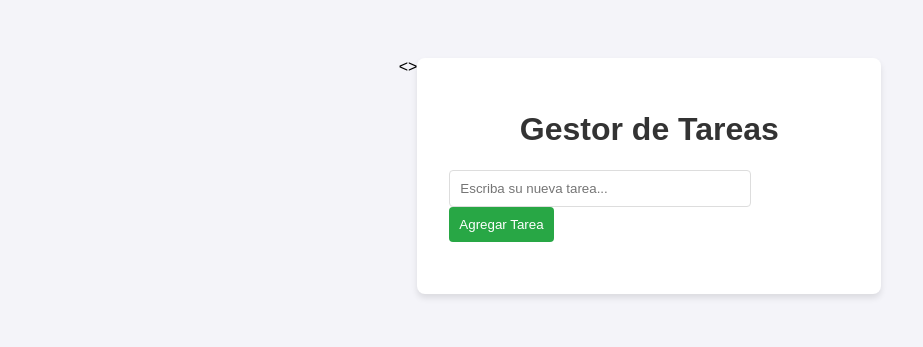
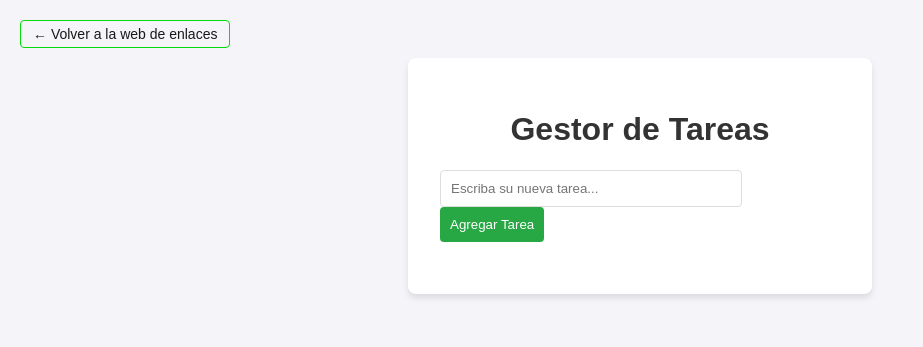
Before and after one commit to sonicisa456/ACTIVIDAD-2, a plain HTML site: page gestor.html in a window 1280 px wide. Shown: the whole page, without its empty margins (0-923 px from the left). Drawn offline with Linux system fonts and the light colour scheme.

Commit message:
añadir estilos y botón de volver en la página del gestor

```diff
--- a/gestor.html
+++ b/gestor.html
@@ -7,8 +7,7 @@
     <link rel="stylesheet" href="stylesapp.css">
 
 </head>
-<>
-
+    <a href="index.html" class="boton-volver-header">← Volver a la web de enlaces</a>
     <div class="container">
         <h1>Gestor de Tareas</h1>
         <input type="text" id="Nueva-Tarea" placeholder="Escriba su nueva tarea...">
--- a/stylesapp.css
+++ b/stylesapp.css
@@ -13,6 +13,23 @@ body {
     box-shadow: 0 4px 6px rgba(0,0,0,0.1);
     width: 100%;
     max-width: 400px;
+}
+
+.boton-volver-header {
+    position: absolute; /* Lo mueve a una esquina */
+    top: 20px;
+    left: 20px;
+    color: rgb(26, 25, 25);
+    text-decoration: none;
+    font-size: 14px;
+    border: 1px solid rgb(6, 219, 10);
+    padding: 5px 12px;
+    border-radius: 4px;
+}
+
+.boton-volver-header:hover {
+    background-color: rgb(55, 247, 7);
+    color: black;
 }
 
 h1 { color: #333; text-align: center; }
```
